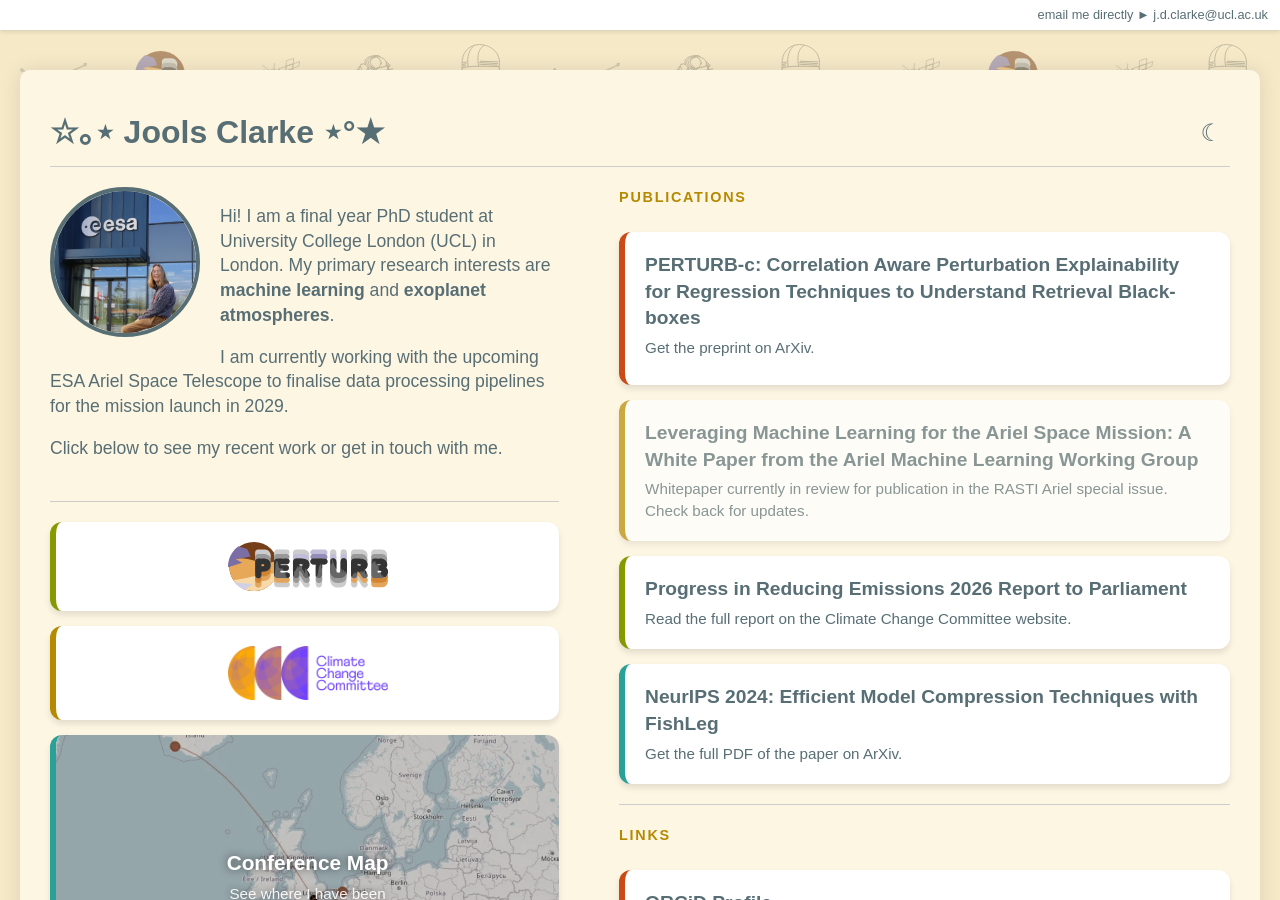
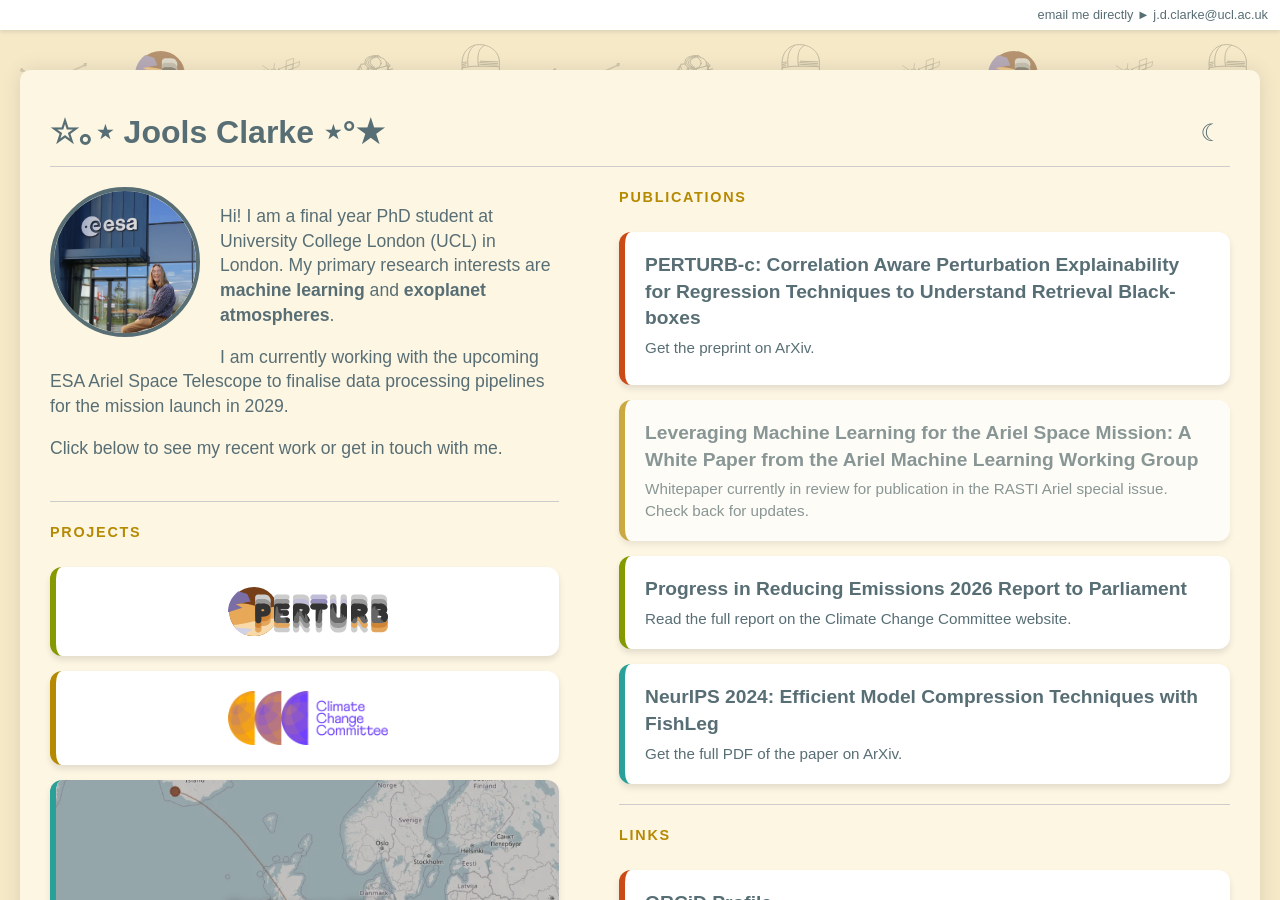
Before and after one commit to Jools-Clarke/joolsclarke.co.uk, a Jekyll site: the page built from index.html, in a window 1280 px wide and 900 px high. Built offline with Jekyll 4.4.1, drawn with Linux system fonts in a browser that asks for light colours.

Commit message:
Add a Projects heading above the homepage tiles
The tiles block gets the same optional heading as cards.

```diff
--- a/_includes/blocks/tiles.html
+++ b/_includes/blocks/tiles.html
@@ -2,8 +2,12 @@
   A picture tile for every entry in a list in _includes/content/data/.
     - type: tiles
       list: projects           # data/projects.yml
+      heading: Projects        # optional small gold heading above them
   Put it in a stack for even gaps.
 {%- endcomment -%}
+{%- if include.item.heading %}
+<h2 class="section-header">{{ include.item.heading }}</h2>
+{%- endif %}
 {%- for tile_item in site.data[include.item.list] %}
 {% include blocks/tile.html item=tile_item %}
 {%- endfor %}
--- a/index.html
+++ b/index.html
@@ -15,6 +15,7 @@ blocks:
         blocks:
           - type: tiles
             list: projects
+            heading: Projects
     right:
       - type: stack
         blocks:
```
Also changed, not shown: docs/components.md (+1 -0 lines).
